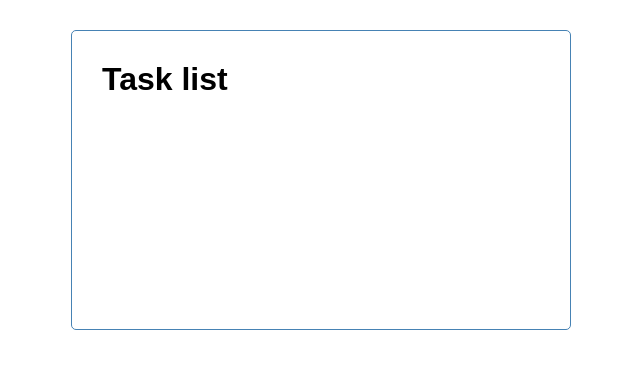
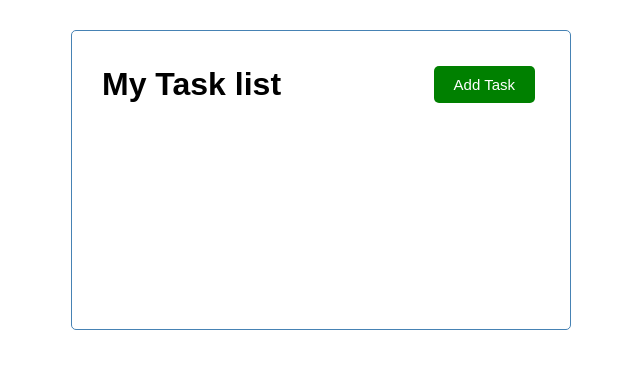
Before and after one commit to GaL92/TaskList-, an Angular app: page / in a window 1280 px wide. Shown: the top 368 px of the page, without its empty margins (319-959 px from the left). Built offline with nearby package versions, Linux system fonts and the light colour scheme.

Commit message:
Primer Boton Task

```diff
--- a/src/app/app.module.ts
+++ b/src/app/app.module.ts
@@ -4,11 +4,13 @@
 import { AppRoutingModule } from './app-routing.module';
 import { AppComponent } from './app.component';
 import { HeaderComponent } from './components/header/header.component';
+import { ButtonComponent } from './components/button/button.component';
 
 @NgModule({
   declarations: [
     AppComponent,
-    HeaderComponent
+    HeaderComponent,
+    ButtonComponent
   ],
   imports: [
     BrowserModule,
--- /dev/null
+++ b/src/app/components/button/button.component.html
@@ -0,0 +1,9 @@
+<button
+
+class="btn"
+[ngStyle]="{'background-color': color}"
+(click)="onClick()"
+>
+{{text}}
+
+</button>
--- /dev/null
+++ b/src/app/components/button/button.component.ts
@@ -0,0 +1,25 @@
+import { Component, OnInit, Input, Output, EventEmitter} from '@angular/core';
+
+@Component({
+  selector: 'app-button',
+  templateUrl: './button.component.html',
+  styleUrls: ['./button.component.css']
+})
+export class ButtonComponent implements OnInit {
+  @Input() text: string = "";
+  @Input() color: string = "";
+  @Output() btnClick = new EventEmitter();
+
+  constructor() { }
+
+  ngOnInit(): void {
+  }
+
+  onClick(){
+    this.btnClick.emit();
+  }
+
+
+
+
+}
--- a/src/app/components/header/header.component.html
+++ b/src/app/components/header/header.component.html
@@ -1 +1,10 @@
-<h1>{{ title }}</h1>
+<header>
+    <h1>{{ title }}</h1>
+    <app-button
+        color="green"
+        text="Add Task"
+        (btnClick)="toggleAddTask()"
+
+
+        ></app-button>
+</header>
--- a/src/app/components/header/header.component.ts
+++ b/src/app/components/header/header.component.ts
@@ -6,10 +6,14 @@
   styleUrls: ['./header.component.css']
 })
 export class HeaderComponent implements OnInit {
-  title: string='Task list';
+  title: string='My Task list';
   constructor() { }
 
   ngOnInit(): void {
   }
 
+  toggleAddTask(){
+    console.log('toggleAddTask!!');
+  }
+
 }
```
Also changed, not shown: src/app/components/button/button.component.css (added), 1 other file (tests, documents, lock files or other folders).
